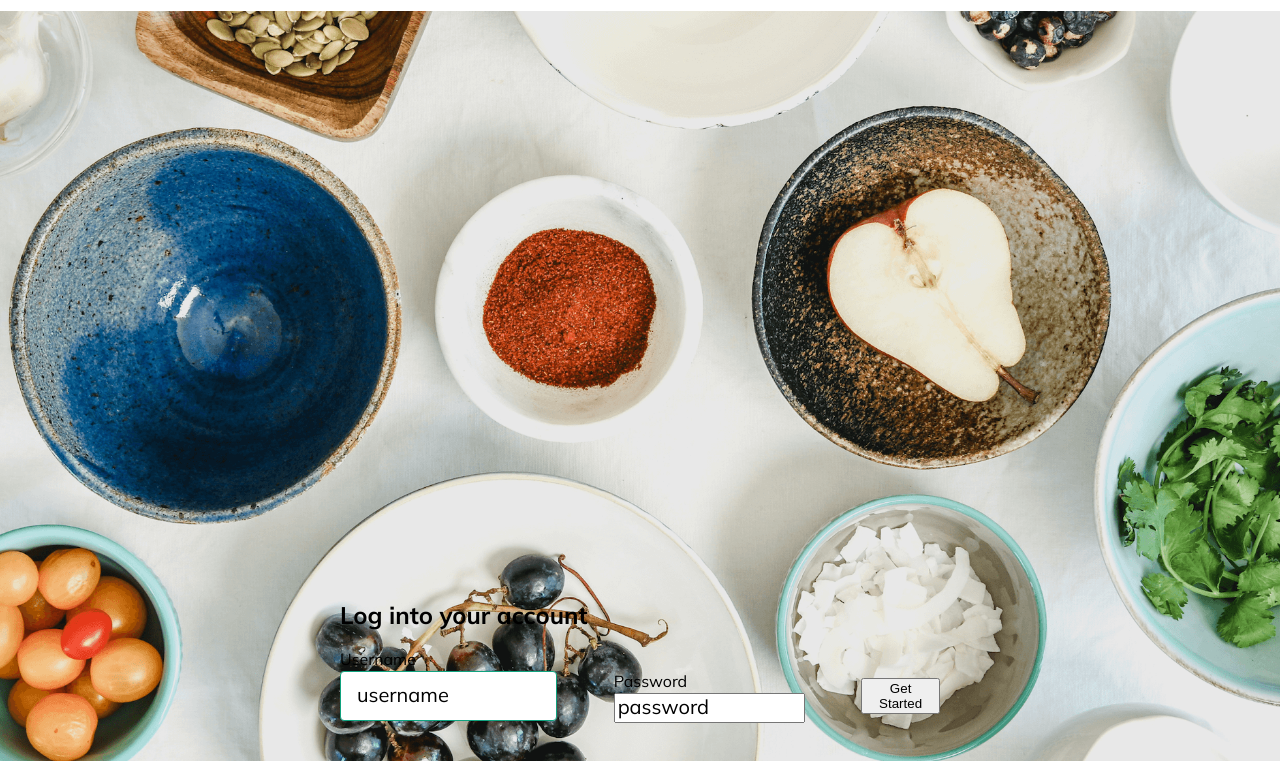
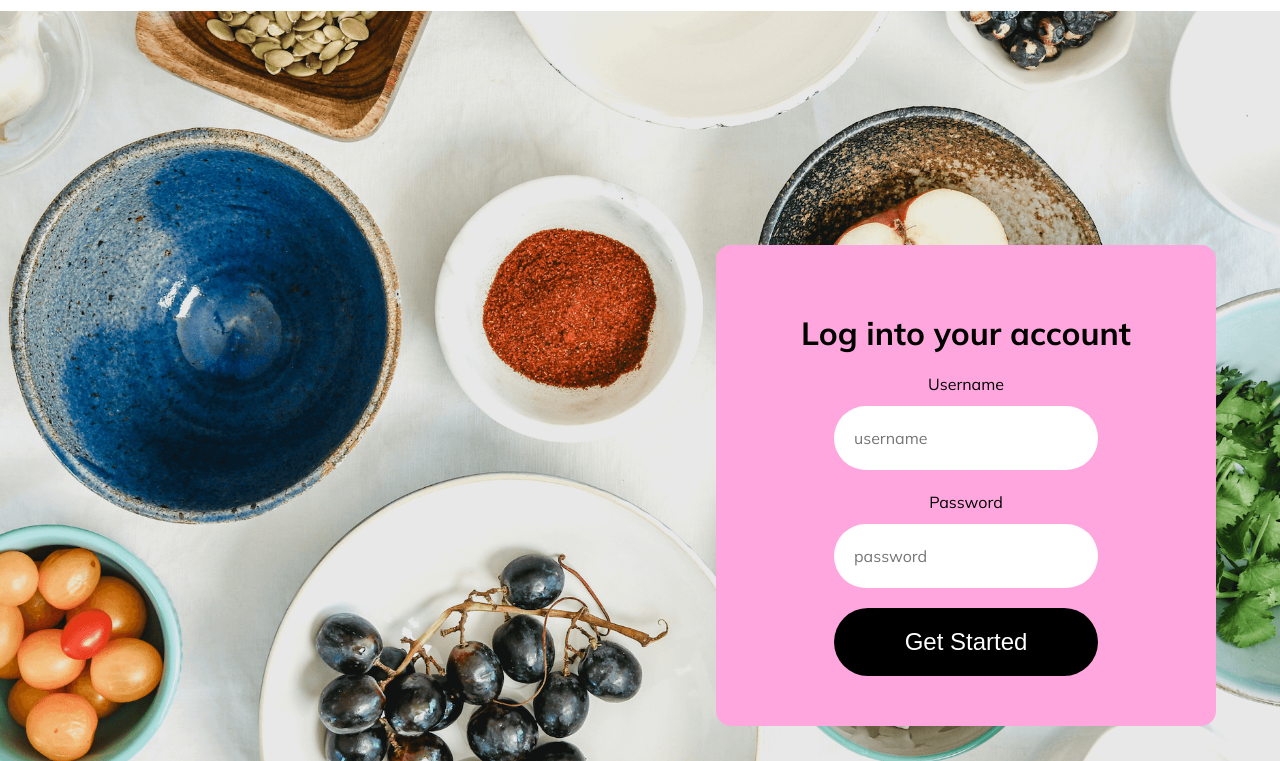
Before and after one commit to twosavoie/gen-ai-recipe-chatbot, a Flask app: template templates/login.html in a window 1280 px wide. Shown: the part 64-825 px from the top of the page. Run offline with Flask 3, Linux system fonts and the light colour scheme; the template is opened without the code that fills it, so the values that code supplies are empty.

Commit message:
Styled signin and login pages

```diff
--- a/static/main.css
+++ b/static/main.css
@@ -275,7 +275,7 @@ input[type="button"] {
   width: 20px;
 }
 
-input[type="submit"] {
+/* input[type="submit"] {
   flex-grow: 4;
 }
 
@@ -310,9 +310,9 @@ input[type="text"] {
 .typing-indicator::after {
   content: "•";
   animation: typing 1.5s infinite step-start;
-}
+} */
 
-@keyframes typing {
+/* @keyframes typing {
 
   0%,
   100% {
@@ -326,7 +326,7 @@ input[type="text"] {
   66% {
     content: "•••";
   }
-}
+} */
 
 .message-role {
   align-self: flex-start;
@@ -377,6 +377,93 @@ main {
   display: none;
 }
 
+/* Login Page */
+
+.login-form {
+  display: flex;
+  flex-direction: row;
+  /* Adjust height based on header height */
+  /* height: 75vh; */
+  /* Allow scrolling within this container */
+  overflow: auto;
+  align-items: center;
+  /* justify-content: center; */
+  justify-content: flex-end;
+  width: 90%;
+  max-width: 1400px;
+  margin-bottom: 35px;
+}
+
+.login-content-wrapper {
+  max-width: 500px;
+  width: 70%;
+  /* padding: 0 20px 20px 20px; */
+  display: flex;
+  flex-flow: row wrap;
+  /* flex-direction: column; */
+  /* overflow: hidden; */
+  /* overflow-y: auto; */
+  box-sizing: border-box;
+  justify-content: center;
+  border: var(--borders);
+  border-radius: var(--border-radius);
+  /* margin-bottom: 50px; */
+  background-color: var(--tertiary-color);
+  padding: 50px 30px;
+}
+
+.login-form h2 {
+  font-size: 2rem;
+}
+
+.login-form p {
+  line-height: 2.5;
+  font-size: 1.7rem;
+  text-align: center;
+}
+
+.login-form .subtext {
+  font-size: 1rem;
+}
+
+.auth-form-content-wrapper {
+  display: flex;
+  /* flex-direction: column; */
+  align-items: center;
+  justify-content: center;
+  flex-flow: row wrap;
+  /* padding: 0 20px 20px 20px; */
+}
+
+.form-group {
+  display: flex;
+  flex-direction: column;
+  margin-bottom: 20px;
+  width: 60%;
+}
+
+.form-group label {
+  margin-bottom: 10px;
+  text-align: center;
+}
+
+.form-group input {
+  padding: 20px;
+  border: transparent;
+  border-radius: 50px;
+}
+
+.btn {
+  width: 60%;
+  background-color: var(--secondary-color);
+  color: var(--primary-color);
+  padding: 20px;
+  border: transparent;
+  border-radius: 50px;
+  font-size: 1.5rem;
+}
+
+/* Visually hide words associated with icons for accessibility */
 .visually-hidden {
   /* Hides the text for the submit button while making it accessible to screen readers */
   display: inline-block;
```
